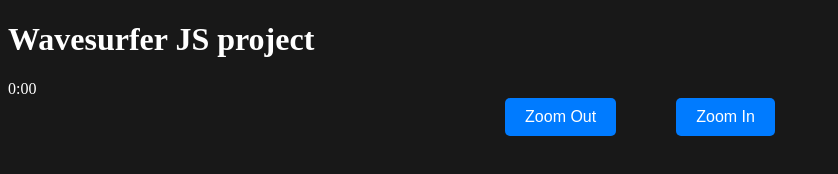
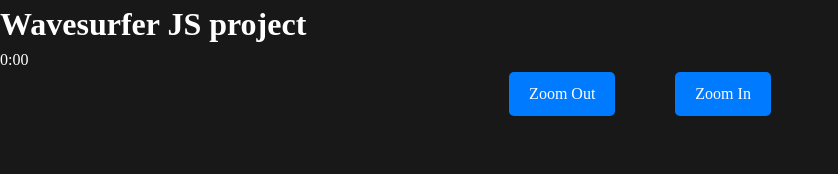
Before and after one commit to Despeerado/Music-player, a plain HTML site: page index.html in a window 1280 px wide. Shown: the whole page, without its empty margins (0-838 px from the left). Drawn offline with Linux system fonts and the light colour scheme.

Commit message:
add css reset

```diff
--- a/style.css
+++ b/style.css
@@ -1,3 +1,44 @@
+/*
+  1. Use a more-intuitive box-sizing model.
+*/
+*, *::before, *::after {
+  box-sizing: border-box;
+}
+/*
+  2. Remove default margin
+*/
+* {
+  margin: 0;
+}
+/*
+  Typographic tweaks!
+  3. Add accessible line-height
+  4. Improve text rendering
+*/
+body {
+  line-height: 1.5;
+  -webkit-font-smoothing: antialiased;
+}
+/*
+  5. Improve media defaults
+*/
+img, picture, video, canvas, svg {
+  display: block;
+  max-width: 100%;
+}
+/*
+  6. Remove built-in form typography styles
+*/
+input, button, textarea, select {
+  font: inherit;
+}
+/*
+  7. Avoid text overflows
+*/
+p, h1, h2, h3, h4, h5, h6 {
+  overflow-wrap: break-word;
+}
+
 body {
 	background-color: #181818;
 }
```
